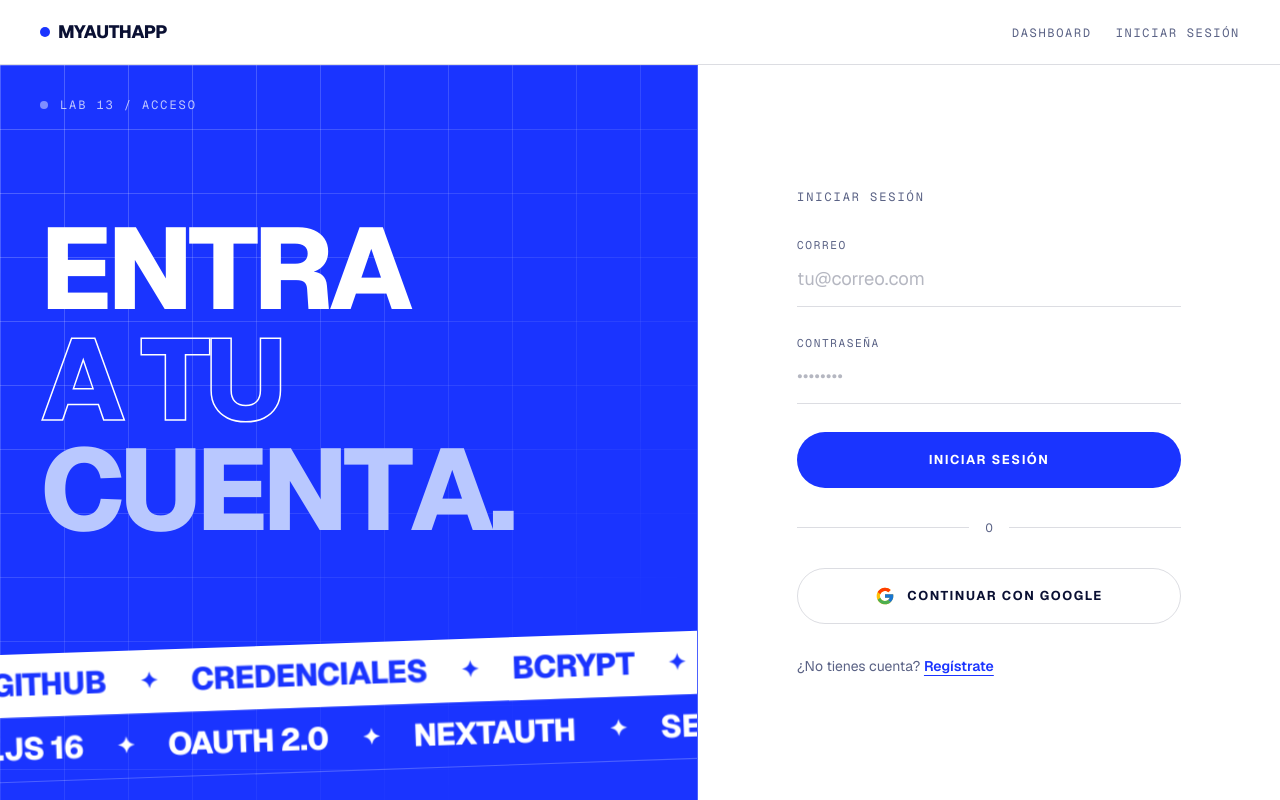
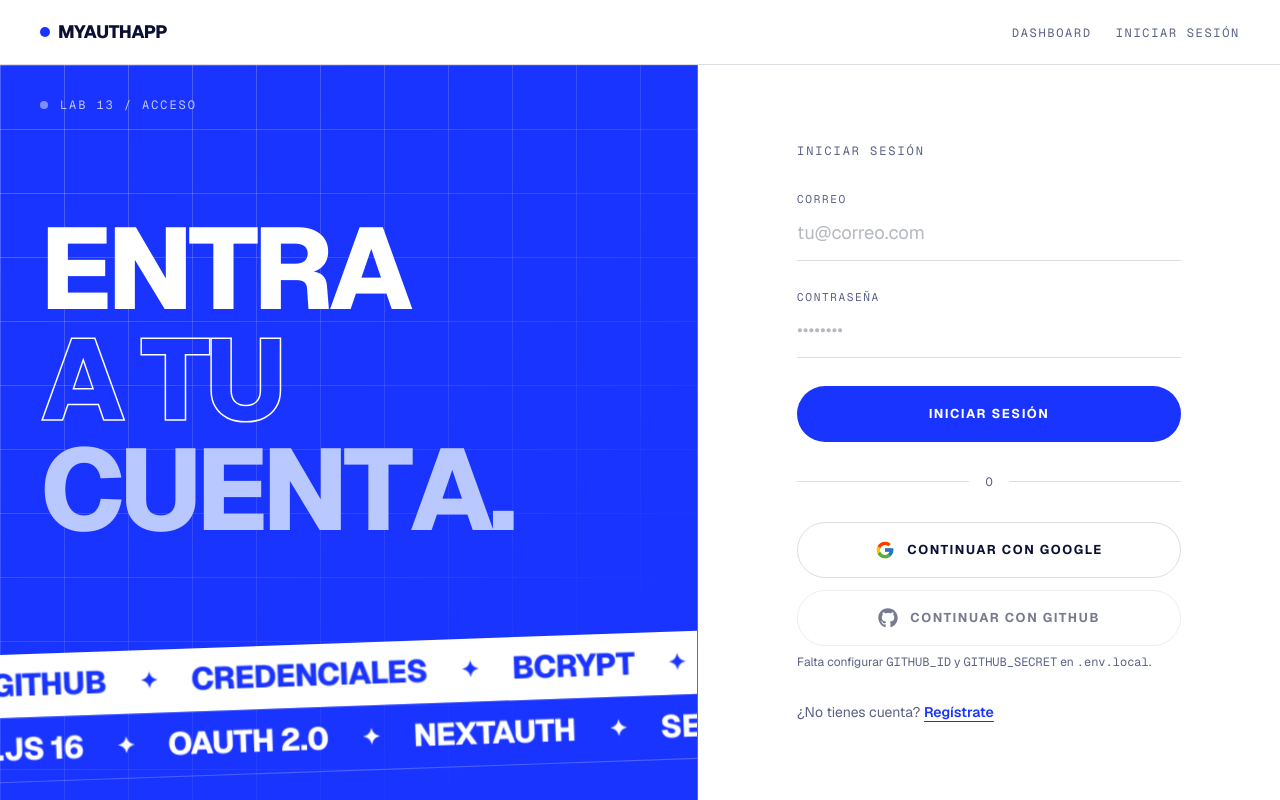
Before and after one commit to JasonGomezzz/Lab13-DAWA, a Next.js app: page /signIn in a window 1280 px wide. Built offline with nearby package versions, Linux system fonts and the light colour scheme; no server answers.

Commit message:
feat(web): mostrar siempre el botón de GitHub e indicar si falta configurarlo

```diff
--- a/src/app/signIn/page.tsx
+++ b/src/app/signIn/page.tsx
@@ -45,7 +45,7 @@ async function LoginContent() {
           style={{ "--i": 3 } as React.CSSProperties}
         >
           <GoogleSignInButton />
-          {githubEnabled && <GitHubSignInButton />}
+          <GitHubSignInButton disabled={!githubEnabled} />
         </div>
         <p
           className="k-in text-sm text-muted"
--- a/src/components/GitHubSignInButton.tsx
+++ b/src/components/GitHubSignInButton.tsx
@@ -6,17 +6,30 @@ import RollText from "./kinetic/RollText";
 
 export default function GitHubSignInButton({
   callbackUrl = "/dashboard",
+  disabled = false,
 }: {
   callbackUrl?: string;
+  /** true cuando faltan GITHUB_ID / GITHUB_SECRET en el entorno */
+  disabled?: boolean;
 }) {
   return (
+    <>
       <button
         type="button"
+        disabled={disabled}
         onClick={() => signIn("github", { callbackUrl })}
-      className="k-btn k-btn-ghost"
+        className="k-btn k-btn-ghost disabled:cursor-not-allowed"
       >
         <FaGithub className="size-5" />
         <RollText>Continuar con GitHub</RollText>
       </button>
+      {disabled && (
+        <p className="-mt-1 text-xs text-muted">
+          Falta configurar <code className="font-mono">GITHUB_ID</code> y{" "}
+          <code className="font-mono">GITHUB_SECRET</code> en{" "}
+          <code className="font-mono">.env.local</code>.
+        </p>
+      )}
+    </>
   );
 }
```
Lines whose indentation alone changed are shown as unchanged.
